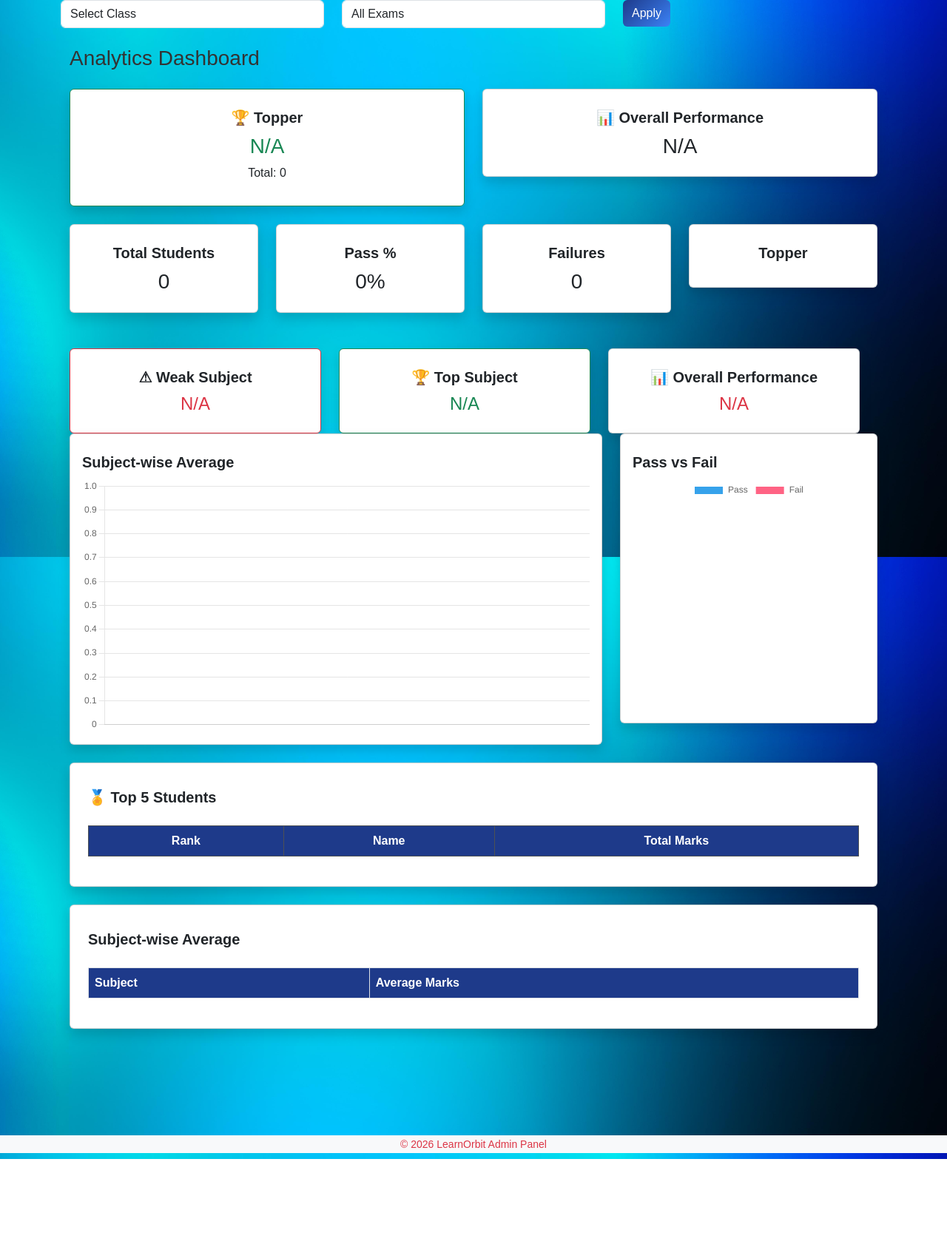
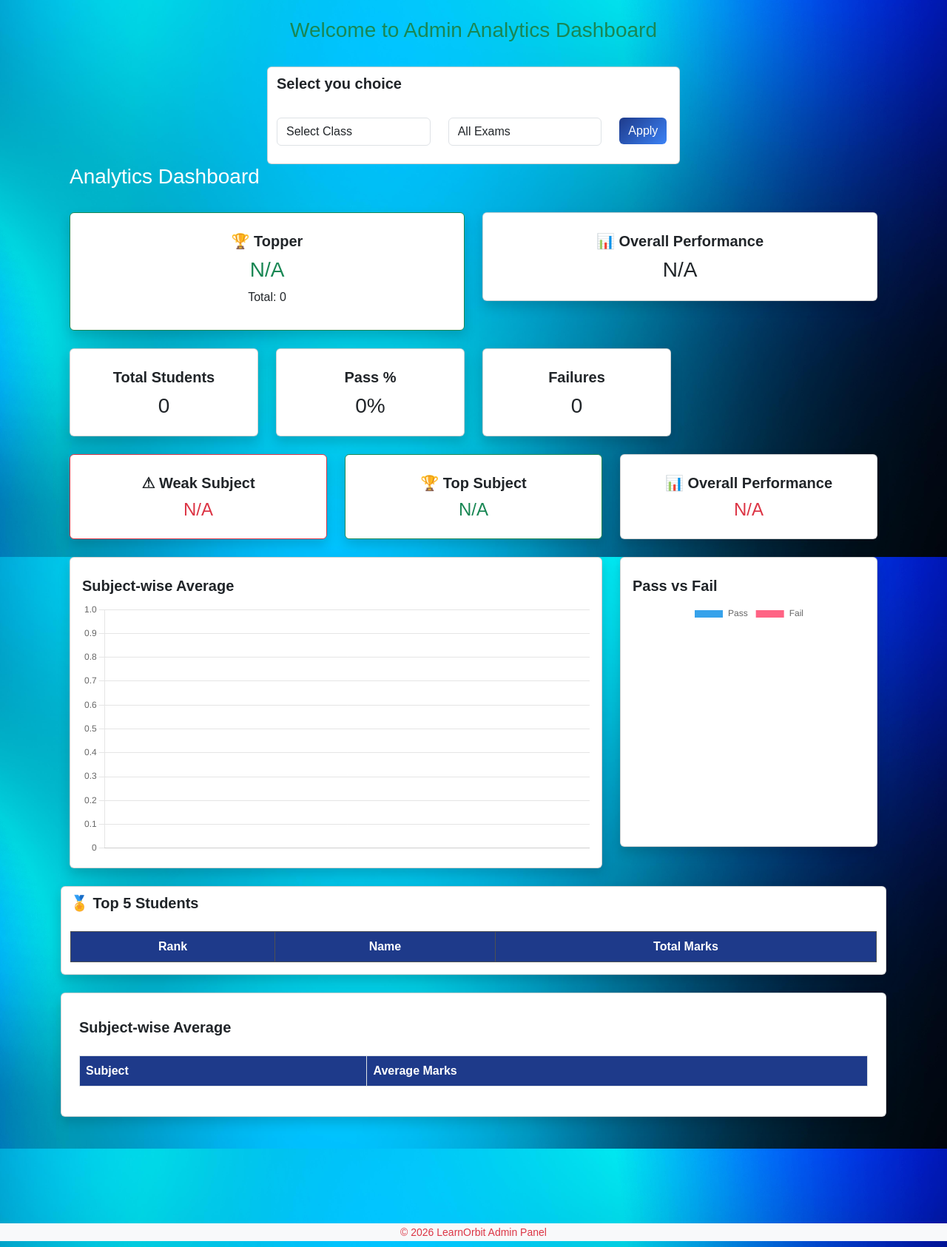
Before and after one commit to abhi1kr2/sms, a Flask app: page /admin_analytics in a window 1280 px wide. Shown: the part 47-1733 px from the top of the page at 74% size. Before the commit the page ends 1614 px from the top, so only its background shows below. Run offline with Flask 3, Linux system fonts and the light colour scheme; the visitor is signed in with stand-in values (Sample User, id 1); data that the repository does not hold is empty; some libraries are stand-ins or nearby versions.

Commit message:
Bootstrap Code arranged for admin Analytics page

```diff
--- a/templates/admin_analytics.html
+++ b/templates/admin_analytics.html
@@ -3,10 +3,15 @@
 {% block content %}
 <script src="https://cdn.jsdelivr.net/npm/chart.js"></script>
 
+<div class="container mt-4">
+    <div class="row mt-4 mb-4 text-center text-success"><h3>Welcome to Admin Analytics Dashboard</h3></div>
 
-<form method="GET" class="row mb-4">
+    <div class="row justify-content-center">
 
-    <div class="col-md-4">
+        <div class="card bg-white col-md-6">
+            <h5>Select you choice</h5>
+            <form method="GET" class="row mb-4 mt-4">
+                <div class="col-md-5">
                     <select name="class_id" class="form-control" required>
                         <option value="">Select Class</option>
                         {% for c in classes %}
@@ -18,7 +23,7 @@
                     </select>
                 </div>
 
-    <div class="col-md-4">
+                <div class="col-md-5">
                     <select name="exam_id" class="form-control">
                         <option value="">All Exams</option>
                         {% for e in exams %}
@@ -35,15 +40,14 @@
                 </div>
 
             </form>
+        </div><!--Card-->
+
+    </div>
 
 
 
-
-<div class="container mt-4">
-    <h3>Analytics Dashboard</h3>
-
+    <div class="row text-white"><h3>Analytics Dashboard</h3></div>
     <div class="row mt-4">
-
         <!-- TOPPER -->
         <div class="col-md-6">
             <div class="card p-3 shadow text-center border-success">
@@ -54,7 +58,6 @@
                 <p>Total: {{ topper.total_marks if topper else 0 }}</p>
             </div>
         </div>
-
         <!-- PERFORMANCE -->
         <div class="col-md-6">
             <div class="card p-3 shadow text-center">
@@ -62,8 +65,6 @@
                 <h3>{{ performance }}</h3>
             </div>
         </div>
-
-
     </div>
 
 
@@ -91,19 +92,16 @@
             </div>
         </div>
 
-    <div class="col-md-3">
+        <!-- <div class="col-md-3">
             <div class="card p-3 text-center shadow">
                 <h5>Topper</h5>
                 <h3>{{ topper_name }}</h3>
             </div>
-    </div>
+        </div> -->
 
     </div>
 
     <div class="row mt-4">
-
-<div class="row mt-4">
-
         <!-- WEAK SUBJECT -->
         <div class="col-md-4">
             <div class="card p-3 shadow text-center border-danger">
@@ -138,10 +136,9 @@
                 </h4>
             </div>
         </div>
-
     </div>
 
-
+    <div class="row  mt-4">
         <!-- BAR CHART -->
         <div class="col-md-8">
             <div class="card p-3 shadow">
@@ -162,7 +159,8 @@
     </div>
 
 
-<div class="card mt-4 p-4 shadow">
+    <div class="row">
+        <div class="card mt-4 shadow">
             <h5>🏅 Top 5 Students</h5>
 
             <table class="table table-bordered mt-3 text-center">
@@ -194,8 +192,6 @@
 
             </div>
 
-
-
             <!-- SUBJECT AVERAGE -->
             <div class="card mt-4 p-4 shadow">
                 <h5>Subject-wise Average</h5>
@@ -215,8 +211,11 @@
                 </table>
             </div>
 
+        </div>
 
-</div>
+
+</div><!--End of Main Container-->
+
 
 
 
```
Lines whose indentation alone changed are shown as unchanged.
